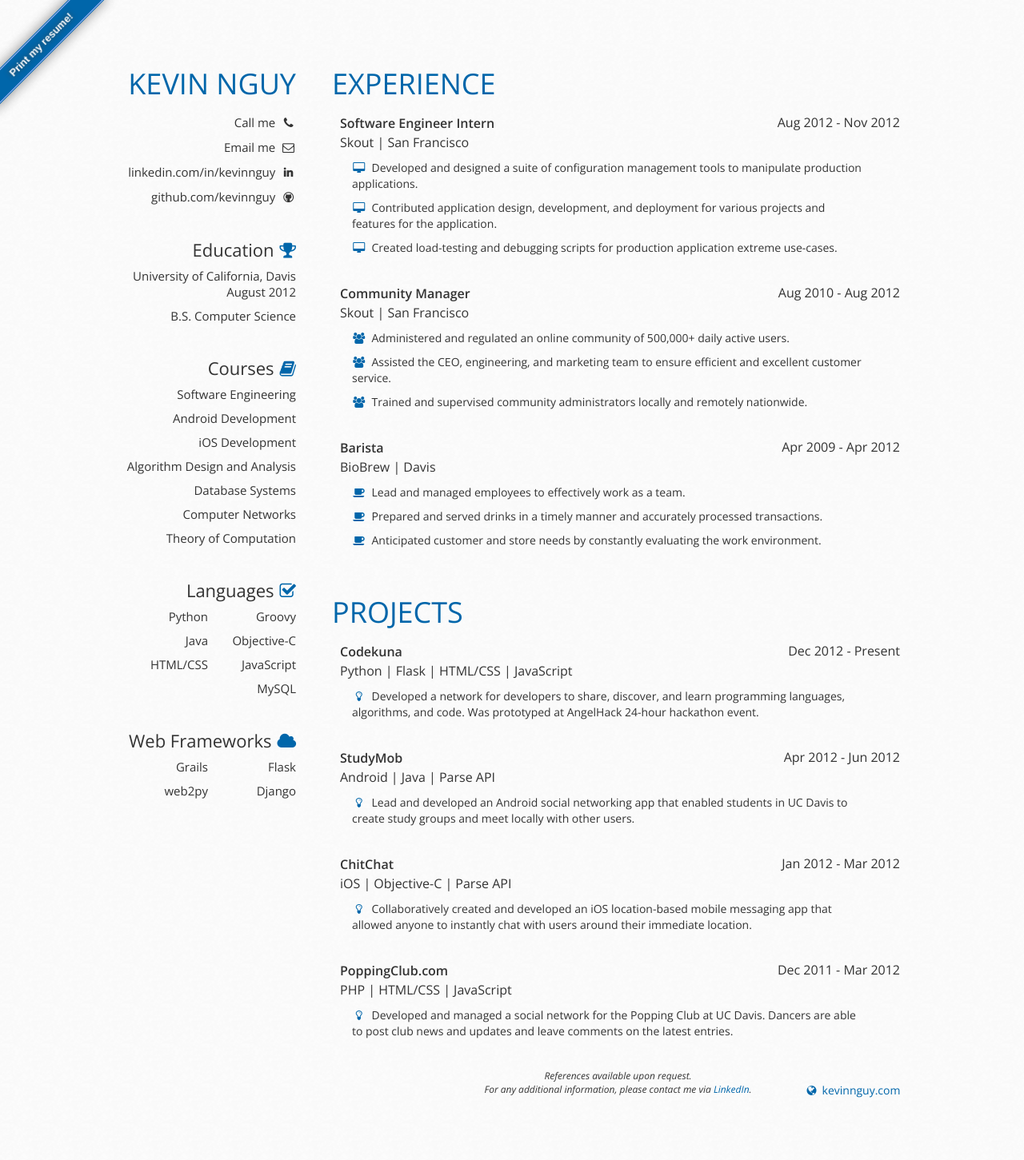
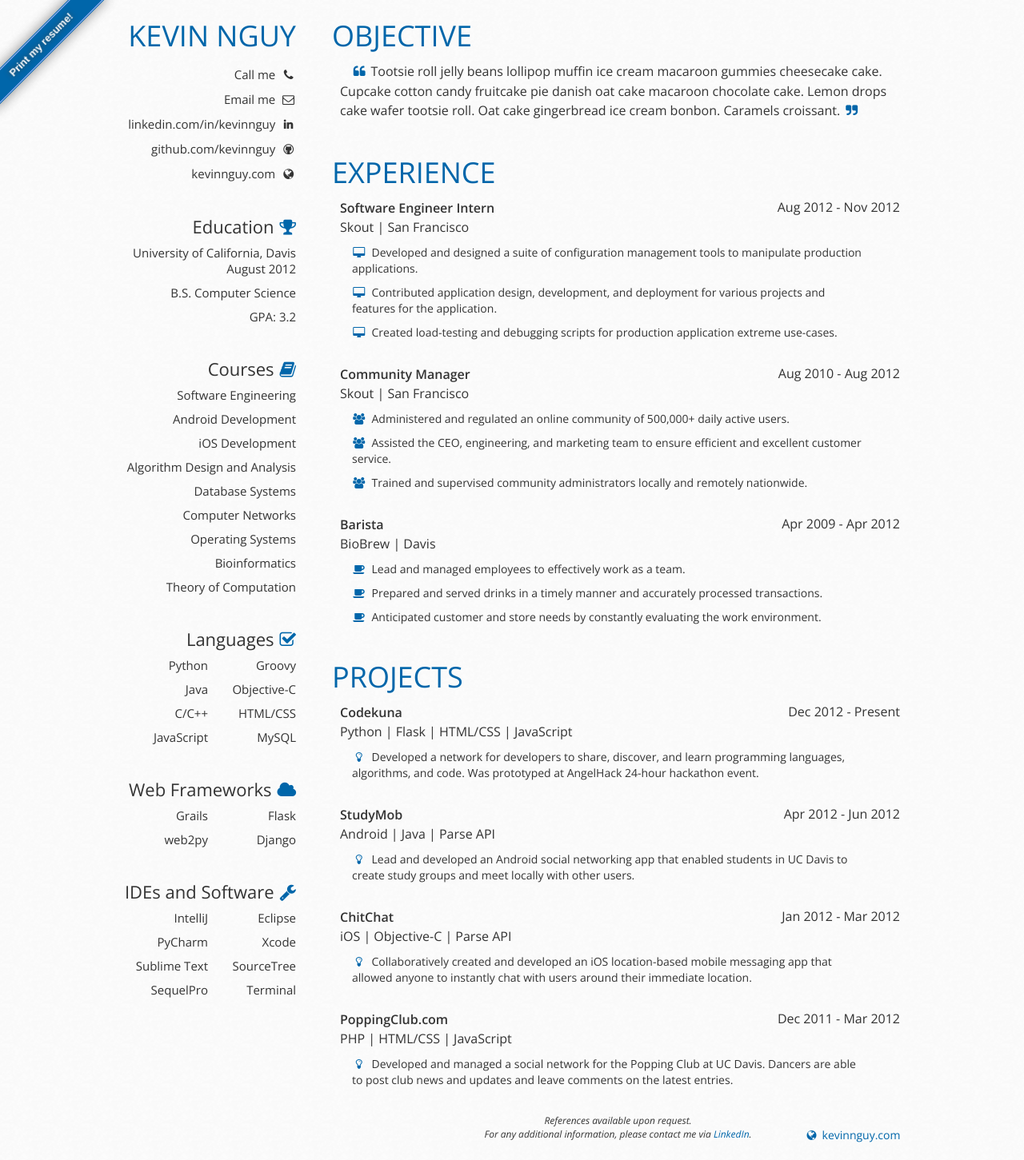
Before and after one commit to kevinnguy/kevinnguy.github.com, a Jekyll site: the page index.html, which Jekyll copies as it is, in a window 1280 px wide. Shown: the whole page at 80% size. Built offline with Jekyll 4.4.1, drawn with Linux system fonts in a browser that asks for light colours; before the commit the page ends 1395 px from its top, so only the background shows below that.

Commit message:
revised resume and added objective placeholder, GPA and IDEs and software use

```diff
--- a/index.html
+++ b/index.html
@@ -57,6 +57,9 @@
             <li>
               <a href="http://github.com/kevinnguy" onClick="_gaq.push(['_trackEvent', 'Link', 'Click', 'Sidebar Github']);" title="Fork me" target="_blank">github.com/kevinnguy</a><a href="http://github.com/kevinnguy" class="icon-github icon" onClick="_gaq.push(['_trackEvent', 'Link', 'Click', 'Sidebar Github']);" title="Fork me" target="_blank"></a>
             </li>
+
+            <li>
+              <a href="http://kevinnguy.com" target="_blank">kevinnguy.com</a><a href="http://kevinnguy.com" class="icon-globe icon" target="_blank"></a>
             </li>
           </ul>
 
@@ -64,6 +67,7 @@
           <ul id="social">
             <li>University of California, Davis</br>August 2012</li>
             <li>B.S. Computer Science</li>
+            <li>GPA: 3.2</li>
           </ul>
 
           <div id="courses">Courses<a class="icon-book icon"></a></div>
@@ -74,6 +78,8 @@
             <li>Algorithm Design and Analysis</li>
             <li>Database Systems</li>
             <li>Computer Networks</li>
+            <li>Operating Systems</li>
+            <li>Bioinformatics</li>
             <li>Theory of Computation</li>
           </ul>
 
@@ -81,8 +87,8 @@
           <ul id="social">
             <li>Groovy<span class="two columns">Python</span></li>
             <li>Objective-C<span class="two columns">Java</span></li>
-            <li>JavaScript<span class="two columns">HTML/CSS</span></li>
-            <li>MySQL</li>
+            <li>HTML/CSS<span class="two columns">C/C++</span></li>
+            <li>MySQL<span class="two columns">JavaScript</span></li>
           </ul>
 
           <div id="languages">Web Frameworks<a class="icon-cloud icon"></a></div>
@@ -91,10 +97,23 @@
             <li>Django<span class="two columns">web2py</span></li>
           </ul>
 
+          <div id="languages">IDEs and Software<a class="icon-wrench icon"></a></div>
+          <ul id="social">
+            <li>Eclipse<span class="two columns">IntelliJ</span></li>
+            <li>Xcode<span class="two columns">PyCharm</span></li>
+            <li>SourceTree<span class="two columns">Sublime Text</span></li>
+            <li>Terminal<span class="two columns">SequelPro</span></li>
+          </ul>
+
         </section>
       </div>
 
       <div id="main">
+        <div id="objective" class="thirteen columns">
+          <a>Objective</a>
+        </div>
+        <p style="padding-left:20px">&nbsp;&nbsp;&nbsp;&nbsp;<a class="icon-quote-left description"></a>Tootsie roll jelly beans lollipop muffin ice cream macaroon gummies cheesecake cake. Cupcake cotton candy fruitcake pie danish oat cake macaroon chocolate cake. Lemon drops cake wafer tootsie roll. Oat cake gingerbread ice cream bonbon. Caramels croissant.<a class="icon-quote-right icon"></a></p>
+
         <div id="experience" class="thirteen columns">
           <a>Experience</a>
         </div>
@@ -162,7 +181,7 @@
           <div class="tr">
             <div class="d1"></div>
             <div class="d2"><em>References available upon request.</br>For any additional information, please contact me via <a href="http://linkedin.com/in/kevinnguy" onClick="_gaq.push(['_trackEvent', 'Link', 'Click', 'Sidebar LinkedIn']);" title="Connect with me" target="_blank">LinkedIn</a>.</em></div>
-            <div class="d3"></br><a href="http://kevinnguy.com" class="icon-globe description"></a><a href="http://kevinnguy.com" target="_blank">kevinnguy.com</a>&nbsp;&nbsp;&nbsp;&nbsp;</li></div>
+            <div class="d3"></br><a href="http://kevinnguy.com" class="icon-globe description" target="_blank"></a><a href="http://kevinnguy.com" target="_blank">kevinnguy.com</a>&nbsp;&nbsp;&nbsp;&nbsp;</li></div>
           </div>
         </div>
 
```
Also changed, not shown: static/css/style.css, 3 other files.
